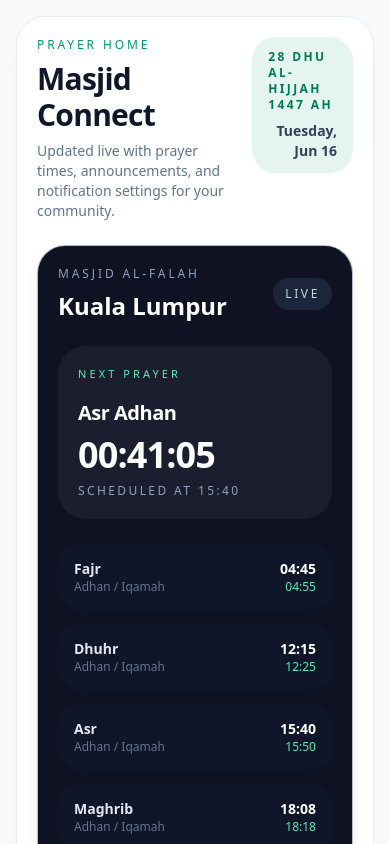
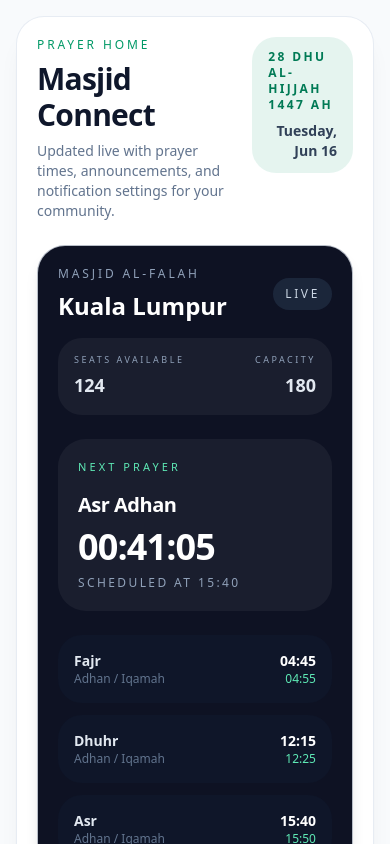
Before and after one commit to teamcore38-droid/Prayer-time-app, a Next.js app in the folder web/: page /home in a window 390 px wide. Shown: the top 844 px of the page. Built offline with nearby package versions, Linux system fonts and the light colour scheme; no server answers; the database is empty.

Commit message:
Add seat availability summary and improve mobile home layout

```diff
--- a/web/app/home/page.tsx
+++ b/web/app/home/page.tsx
@@ -43,6 +43,11 @@ const DEFAULT_NOTIFICATIONS = {
   congregationUpdates: false,
 };
 
+const SAMPLE_SEAT_INFO = {
+  available: 124,
+  capacity: 180,
+};
+
 export default function HomePage() {
   const [mosqueName, setMosqueName] = useState('Masjid Al-Falah');
   const [city, setCity] = useState('Kuala Lumpur');
@@ -51,6 +56,7 @@ export default function HomePage() {
   const [nextPrayer, setNextPrayer] = useState<any>(null);
   const [announcements, setAnnouncements] = useState(SAMPLE_ANNOUNCEMENTS);
   const [notifications, setNotifications] = useState(DEFAULT_NOTIFICATIONS);
+  const [seatInfo] = useState(SAMPLE_SEAT_INFO);
   const [loading, setLoading] = useState(true);
   const [errorMessage, setErrorMessage] = useState('');
 
@@ -153,6 +159,17 @@ export default function HomePage() {
                     <h2 className="mt-2 text-2xl font-black">{city}</h2>
                   </div>
                   <span className="rounded-2xl bg-slate-800/90 px-3 py-2 text-xs uppercase tracking-[0.22em] text-slate-300">Live</span>
+                </div>
+
+                <div className="mt-4 flex items-center justify-between gap-3 rounded-[24px] bg-white/5 p-4 text-sm text-slate-200">
+                  <div>
+                    <p className="text-[9px] uppercase tracking-[0.28em] text-slate-400">Seats available</p>
+                    <p className="mt-1 text-lg font-black">{seatInfo.available}</p>
+                  </div>
+                  <div className="text-right">
+                    <p className="text-[9px] uppercase tracking-[0.28em] text-slate-400">Capacity</p>
+                    <p className="mt-1 text-lg font-black">{seatInfo.capacity}</p>
+                  </div>
                 </div>
 
                 <div className="mt-6 rounded-[28px] bg-white/5 p-5">
```
